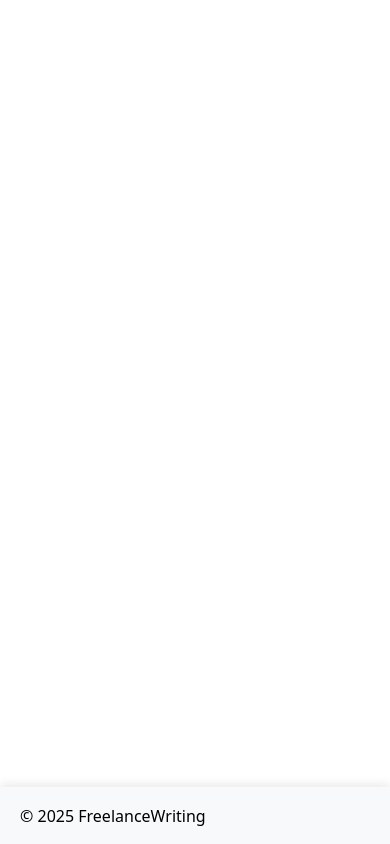
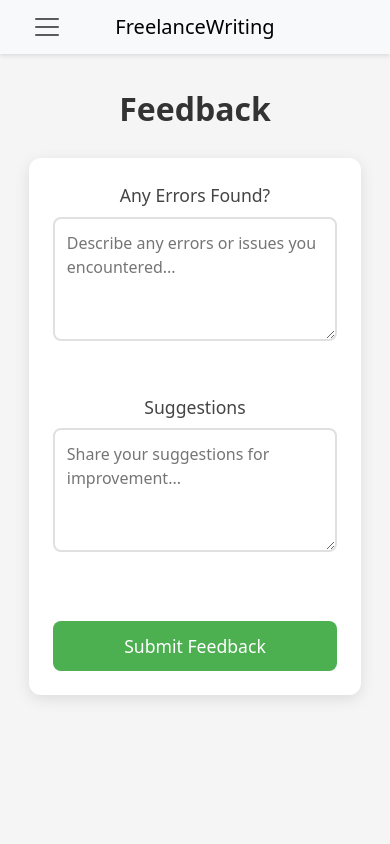
Before and after one commit to Pranay-Dommati/writing-freelancing, a React (Create React App) app in the folder frontend/: page /feedback in a window 390 px wide. Built offline with nearby package versions, Linux system fonts and the light colour scheme.

Commit message:
adding feedback form

```diff
--- a/frontend/src/App.js
+++ b/frontend/src/App.js
@@ -8,6 +8,7 @@ import AssignmentForm from './components/AssignmentForm';
 import AssignmentsList from './components/AssignmentsList';
 import ApplyForm from './components/ApplyForm';
 import AboutPage from './components/AboutPage';
+import FeedbackForm from './components/FeedbackForm'; // Add this import
 import Footer from './components/Footer';
 
 function App() {
@@ -22,6 +23,7 @@ function App() {
             <Route path="/college/:collegeId/addassignment" element={<AssignmentForm />} />
             <Route path="/assignments" element={<AssignmentsList />} />
             <Route path="/college/:collegeId/assignments/:assignmentId/apply" element={<ApplyForm />} />
+            <Route path="/feedback" element={<FeedbackForm />} /> {/* Add this route */}
           </Routes>
         </div>
         <Footer />
--- a/frontend/src/components/FeedbackForm.js
+++ b/frontend/src/components/FeedbackForm.js
@@ -59,13 +59,12 @@ const FeedbackForm = () => {
       setDialogState({ show: false, status: '', message: '' });
     }
   };
-
   return (
     <>
       <NavigationBar />
       <div className="feedback-page">
+        <h1 className="feedback-title">Feedback</h1> {/* Moved outside */}
         <div className="feedback-container">
-          <h1>Feedback</h1>
           <form className="feedback-form" onSubmit={handleSubmit}>
             <div className="form-group">
               <label>Any Errors Found?</label>
@@ -126,6 +125,7 @@ const FeedbackForm = () => {
       </div>
     </>
   );
+
 };
 
 export default FeedbackForm;
--- a/frontend/src/components/Navbar.js
+++ b/frontend/src/components/Navbar.js
@@ -35,6 +35,7 @@ const NavigationBar = () => {
             <Nav className="justify-content-end flex-grow-1 pe-3">
               <Nav.Link as={Link} to="/" onClick={handleClose}>Home</Nav.Link>
               <Nav.Link as={Link} to="/about" onClick={handleClose}>About</Nav.Link>
+              <Nav.Link as={Link} to="/feedback" onClick={handleClose}>Feedback</Nav.Link>
             </Nav>
           </Offcanvas.Body>
         </Offcanvas>
--- a/frontend/src/styles/feedback-form.css
+++ b/frontend/src/styles/feedback-form.css
@@ -62,7 +62,7 @@
     padding: 12px;
     font-size: 1.1rem;
     color: white;
-    background-color: #007bff;
+    background-color: #4caf50;
     border: none;
     border-radius: 8px;
     cursor: pointer;
@@ -71,7 +71,7 @@
   }
 
   .submit-button:hover {
-    background-color: #0056b3;
+    background-color: #43a147;
     transform: translateY(-2px);
   }
 
@@ -123,3 +123,94 @@
       font-size: 1.8rem;
     }
   }
+
+
+
+
+  .feedback-page {
+    min-height: 100vh;
+    display: flex;
+    flex-direction: column;
+    align-items: center;
+    background-color: #f5f5f5;
+    padding: 76px 20px 40px; /* Added padding-top for navbar */
+  }
+
+  .feedback-container {
+    width: 90%;
+    max-width: 600px;
+    background: white;
+    padding: 2rem;
+    border-radius: 12px;
+    box-shadow: 0 4px 15px rgba(0, 0, 0, 0.1);
+    margin: 20px 0;
+  }
+
+
+
+  .feedback-page {
+    min-height: 100vh;
+    display: flex;
+    flex-direction: column;
+    align-items: center;
+    background-color: #f5f5f5;
+    padding: 76px 20px 40px; /* Padding for navbar */
+}
+
+.feedback-container {
+    width: 90%;
+    max-width: 600px;
+    background: white;
+    padding: 2rem;
+    border-radius: 12px;
+    box-shadow: 0 4px 15px rgba(0, 0, 0, 0.1);
+    margin-top: 40px; /* Add space between navbar and container */
+}
+
+.feedback-container h1 {
+    color: #333;
+    font-size: 2rem;
+    margin-bottom: 1.5rem;
+    text-align: center;
+    position: relative; /* Change from absolute/fixed */
+    width: 100%;
+}
+
+/* Rest of your existing styles... */
+
+/* Mobile styles */
+@media (max-width: 768px) {
+    .feedback-container {
+        width: 95%;
+        padding: 1.5rem;
+        margin-top: 30px; /* Slightly less margin on mobile */
+    }
+
+    .feedback-container h1 {
+        font-size: 1.8rem;
+    }
+}
+
+
+
+
+
+  .feedback-title {
+    text-align: center;
+    font-size: 2rem;
+    font-weight: bold;
+    color: #333;
+    margin-top: 20px; /* Space from navbar */
+    margin-bottom: 20px; /* Space before form */
+  }
+
+
+  .feedback-title {
+    text-align: center;
+    font-size: 2rem;
+    font-weight: bold;
+    color: #333;
+    margin-top: -100px; /* Space from navbar */
+    margin-bottom: 60px; /* Space before form */
+    position: relative; /* Ensure it scrolls */
+}
--- a/frontend/src/styles/navbar.css
+++ b/frontend/src/styles/navbar.css
@@ -74,7 +74,7 @@
     .offcanvas {
         max-width: 250px;
         width: 75% !important;
-        background-color: rgba(255, 255, 255, 0.95) !important;
+        background-color: #fffffff2 !important;
     }
 
     .offcanvas-header {
@@ -142,7 +142,7 @@
     box-shadow: 0 2px 4px rgba(0,0,0,0.1);
     width: 100%;
     box-sizing: border-box;
-    background-color: #fff;
+    background-color: #ffffff;
     border-top: 0; /* Add this line */
 }
 
@@ -168,3 +168,76 @@
 .navbar-brand:hover {
     color: #007bff; /* Add hover effect */
 }
+
+
+/* Update existing offcanvas styles */
+.offcanvas {
+    max-width: 300px;
+    width: 25% !important;
+    background-color: #fff !important;
+    box-shadow: 2px 0 10px rgba(0, 0, 0, 0.1);
+}
+
+/* Menu title styling */
+.offcanvas-title {
+    color: #333;
+    font-size: 1.3rem;
+    font-weight: 500;
+}
+
+/* Menu links container */
+.offcanvas-body {
+    padding: 1rem 0;
+}
+
+/* Menu links styling */
+.nav-link {
+    color: #555 !important;
+    font-size: 1.1rem;
+    padding: 0.8rem 1.5rem !important;
+    transition: all 0.3s ease;
+    position: relative;
+    border-left: 4px solid transparent;
+}
+
+/* Hover effect */
+.nav-link:hover {
+    background-color: #f8f9fa;
+    color: #007bff !important;
+    border-left-color: #007bff;
+}
+
+/* Active state */
+.nav-link.active {
+    color: #007bff !important;
+    background-color: #f0f7ff;
+    border-left-color: #007bff;
+    font-weight: 500;
+}
+
+/* Close button styling */
+.btn-close {
+    opacity: 0.7;
+    transition: opacity 0.3s ease;
+}
+
+.btn-close:hover {
+    opacity: 1;
+}
+
+/* Mobile adjustments */
+@media (max-width: 768px) {
+    .offcanvas {
+        max-width: 280px;
+        width: 75% !important;
+    }
+
+    .nav-link {
+        font-size: 1rem;
+        padding: 0.7rem 1.2rem !important;
+    }
+
+    .offcanvas-title {
+        font-size: 1.2rem;
+    }
+}
```
Also changed, not shown: 2 other files (tests, documents, lock files or other folders).
